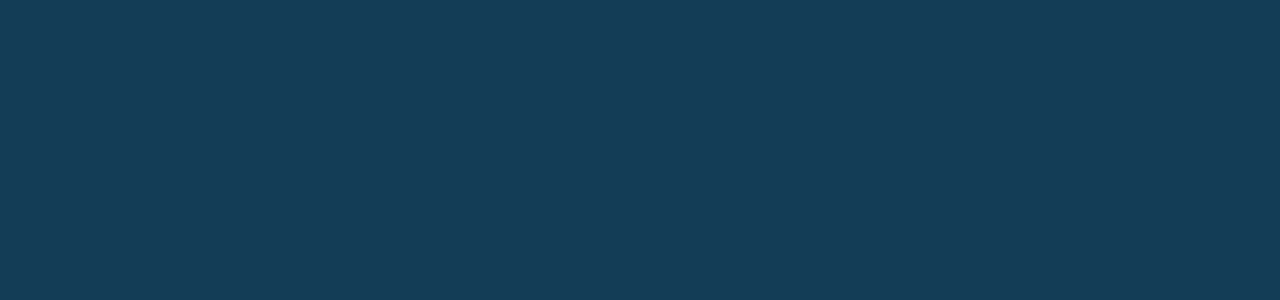
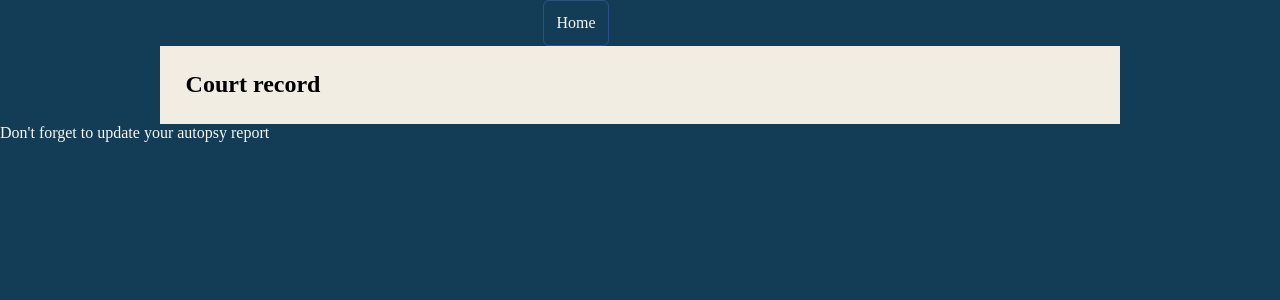
Before and after one commit to Spooked2/PRG06-Eindopdracht-React, a React (Vite) app: page / in a window 1280 px wide. Shown: the top 300 px of the page. Built offline with nearby package versions, Linux system fonts and the light colour scheme.

Commit message:
ADD very basic home page and routing

```diff
--- a/src/App.jsx
+++ b/src/App.jsx
@@ -1,13 +1,26 @@
 import './App.css'
+import {createBrowserRouter, RouterProvider} from "react-router";
+import Layout from "./components/Layout.jsx";
+import Home from "./pages/Home.jsx";
+import Error404 from "./pages/Error404.jsx";
 
 function App() {
 
-  return (
-    <>
+  const router = createBrowserRouter([{
+    element: <Layout/>,
+    children: [
+      {
+        path: '/',
+        element: <Home/>
+      },
+      {
+        path: '/404',
+        element: <Error404/>
+      }
+    ]
+  }]);
 
-
-    </>
-  )
+  return <RouterProvider router={router}/>;
 }
 
 export default App
--- /dev/null
+++ b/src/components/Layout.css
@@ -0,0 +1,20 @@
+nav {
+    display: flex;
+    flex-direction: row;
+    width: 90vw;
+    justify-content: center;
+    gap: 2vw;
+
+}
+
+a {
+    text-decoration: none;
+    color: inherit;
+    padding: 1vw;
+    border: solid var(--mediumBlue) 1px;
+    border-radius: 6px;
+}
+
+a:hover {
+    border-color: var(--lightBlue);
+}
--- /dev/null
+++ b/src/components/Layout.jsx
@@ -0,0 +1,25 @@
+import {Link, Outlet} from "react-router";
+import './Layout.css';
+
+function Layout() {
+
+    return (
+        <>
+            <header>
+                <nav>
+                    <Link to={'/'}>Home</Link>
+                </nav>
+            </header>
+
+            <main>
+                <Outlet/>
+            </main>
+
+            <footer>
+                <p>Don't forget to update your autopsy report</p>
+            </footer>
+        </>
+    );
+}
+
+export default Layout;
--- a/src/index.css
+++ b/src/index.css
@@ -19,4 +19,13 @@
 body {
   min-height: 100vw;
   background-color: var(--darkBlue);
+  color: var(--offWhite);
 }
+
+main {
+  color: black;
+  background-color: var(--cream);
+  width: 75vw;
+  padding: 2vw;
+  margin: auto;
+}
--- /dev/null
+++ b/src/pages/Error404.jsx
@@ -0,0 +1,14 @@
+function Error404() {
+
+    return (
+        <section>
+
+            <h1>404! This page does nog exist</h1>
+
+            <p>Use the navigation bar to leave</p>
+
+        </section>
+    )
+}
+
+export default Error404;
--- /dev/null
+++ b/src/pages/Home.jsx
@@ -0,0 +1,10 @@
+function Home() {
+
+    return (
+        <section>
+            <h1>Court record</h1>
+        </section>
+    );
+}
+
+export default Home;
```
